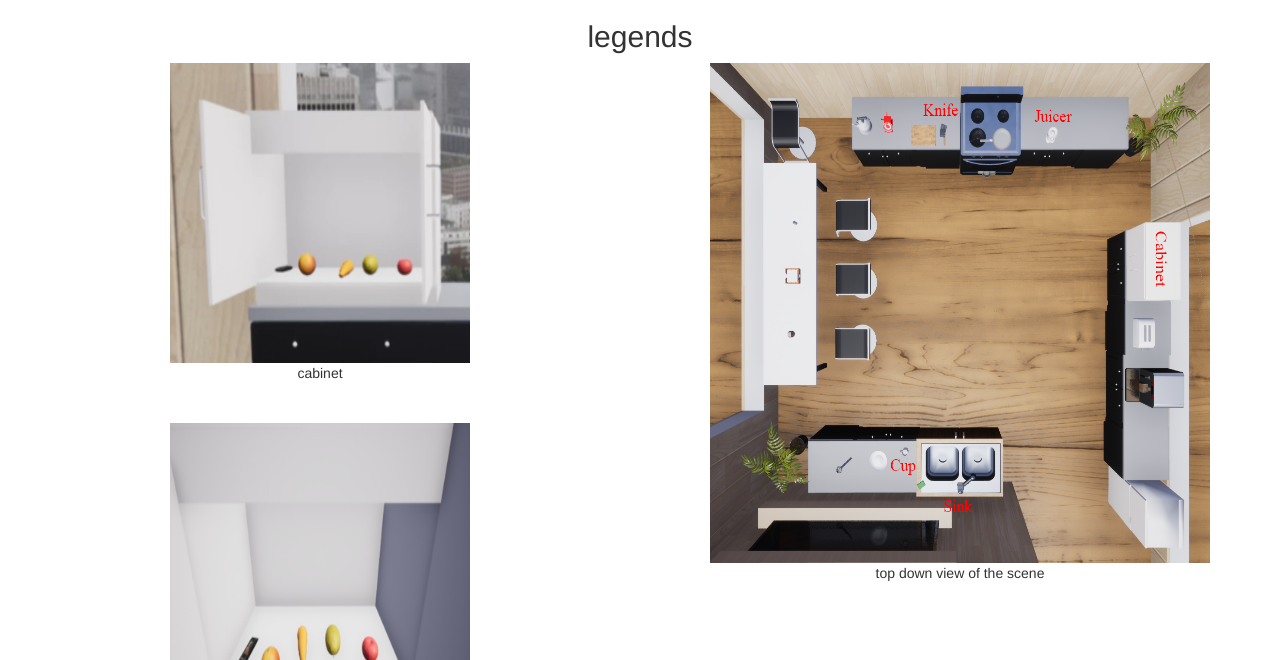
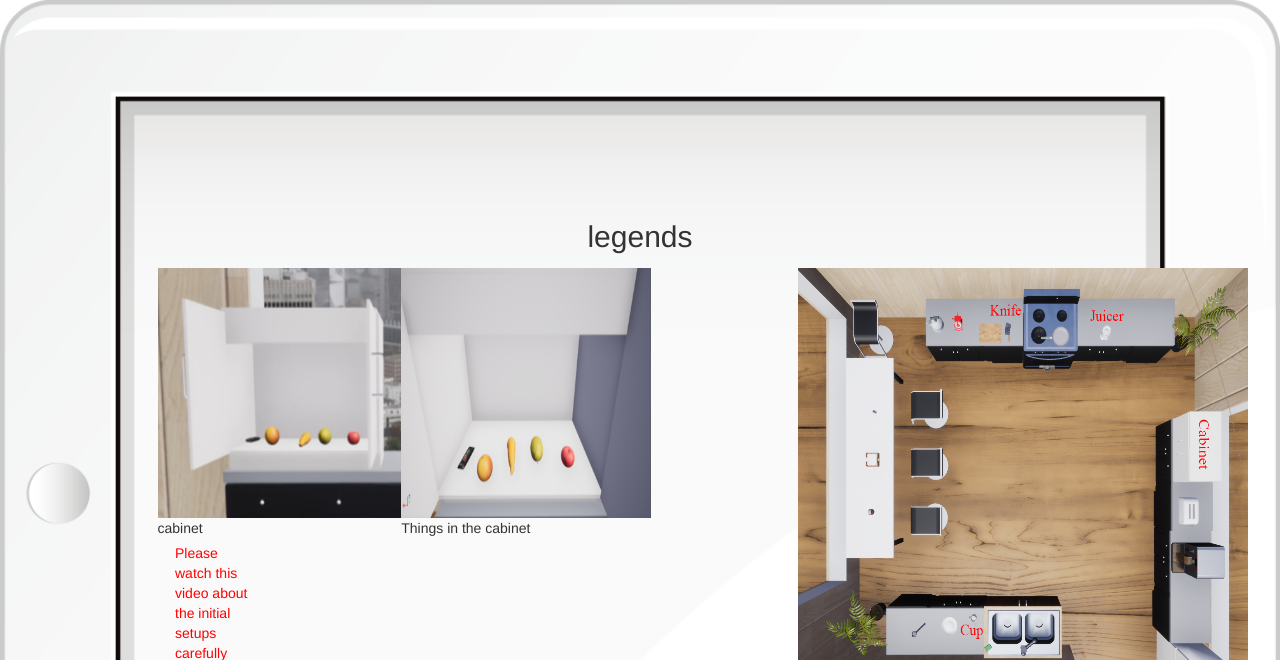
Before and after one commit to nikepupu/XAI-experiment-website, a Flask app: page /start in a window 1280 px wide. Shown: the top 660 px of the page. Run offline with Flask 2, Linux system fonts and the light colour scheme; some libraries are stand-ins or nearby versions.

Commit message:
add ipad background

```diff
--- a/result.txt
+++ b/result.txt
@@ -1 +1 @@
-{"response": [["4", "2", "2", "3", "2"], ["1", "2", "3", "2", "1"], ["1", "2", "3", "3", "3", "3", "3"]], "user_id_xai": "53cb255d-cb46-4eb7-8bef-9590f53eea6a"}{"response": {"explanation": "True", "time": 24.186, "ans": [["2", "1", "2", "3", "2"], ["1", "2", "1", "2", "2"], ["1", "1", "1", "1", "1", "2", "3"]]}, "user_id_xai": "79afa503-9ed3-4455-a294-b9036f9fbd83"}
+{"response": [["4", "2", "2", "3", "2"], ["1", "2", "3", "2", "1"], ["1", "2", "3", "3", "3", "3", "3"]], "user_id_xai": "53cb255d-cb46-4eb7-8bef-9590f53eea6a"}{"response": {"explanation": "True", "time": 24.186, "ans": [["2", "1", "2", "3", "2"], ["1", "2", "1", "2", "2"], ["1", "1", "1", "1", "1", "2", "3"]]}, "user_id_xai": "79afa503-9ed3-4455-a294-b9036f9fbd83"}{"response": {"explanation": "True", "time": 38.078, "ans": [["3", "3", "1", "2", "2"], ["4", "3", "1", "2", "2"], ["2", "5", "4", "3", "3", "3", "1"]]}, "user_id_xai": "80af78e9-27b8-4740-b0ba-c1dbc5d35b0b"}
--- a/static/styles/style.css
+++ b/static/styles/style.css
@@ -24,3 +24,14 @@
   clear: both;
   display: table;
 }
+
+body {
+background-image: url("/static/img/ipad.png");
+background-repeat: no-repeat;
+background-size: cover;
+ }
+
+ #bg{
+  padding-top: 200px;
+
+ }
--- a/templates/base.html
+++ b/templates/base.html
@@ -20,7 +20,7 @@
  {% endblock %}
 </head>
 <body>
-
+  <div id = "bg">
 
 <div class="container-fluid">
   <div class="row">
@@ -41,6 +41,7 @@
   	</div>
 </div>
 
+</div>
 </body>
 
 
--- a/templates/legends.html
+++ b/templates/legends.html
@@ -8,45 +8,46 @@
 {% endblock %}
 
 {% block left %}
-
+<div class="col-md-offset-3" >
+<div class="row">
 {% for item, cap in images1|zip(cap1) %}
-<div class="text-center">
+<div class="column2">
 	<figure>
-		<img src="static/img/{{item}}"  height="300" width="300"/>
+		<img src="static/img/{{item}}"  height="250" width="250"/>
 		<figcaption>{{cap}}</figcaption>
 	</figure>
 </div>
-<br>
-<br>
 {% endfor %}
-
+</div>
+</div>
+<div class = "row">
+	<div class="col-md-2 col-md-offset-3">
+	<font color="red">Please watch this video about the initial setups carefully</font><br>
+	<iframe width="320" height="240"
+		src="https://www.youtube.com/embed/6rABvIGKmfw" allowfullscreen>
+	</iframe>
+	</div>
+</div>
 {% endblock %}
 
 
 {% block right %}
-
+<div class="col-md-offset-3" >
+<div class="row">
 {% for item, cap in images2|zip(cap2) %}
-<div class="text-center">
+<div class="column1">
 	<figure>
-		<img src="static/img/{{item}}"  height="500" width="500"/>
+		<img src="static/img/{{item}}"  height="450" width="450"/>
 		<figcaption>{{cap}}</figcaption>
 	</figure>
 </div>
-<br>
-<br>
 {% endfor %}
-
+</div>
+</div>
 {% endblock %}
 
 
 {% block bot %}
-<div class = "row">
-	<div class="col-md-2 col-md-offset-4">
-	<iframe width="640" height="480"
-		src="https://www.youtube.com/embed/6rABvIGKmfw" allowfullscreen>
-	</iframe>
-	</div>
-</div>
 
 {% if show %}
 <div class = "row">
```
Also changed, not shown: templates/example.html (+5 -5 lines), static/img/ipad.png.
